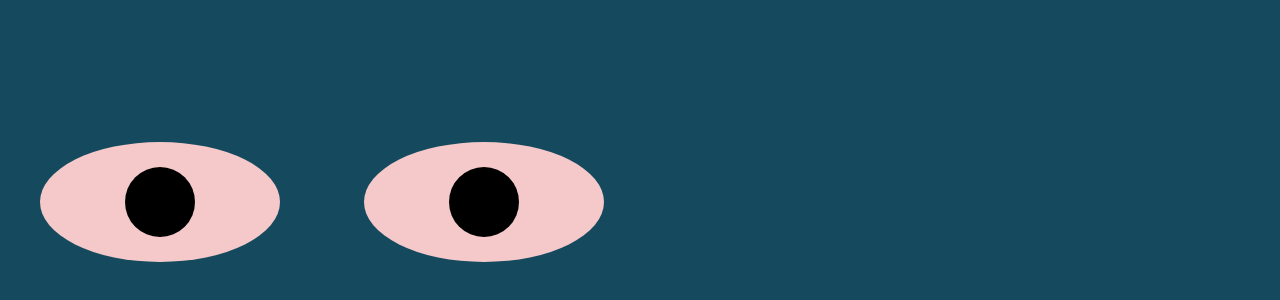
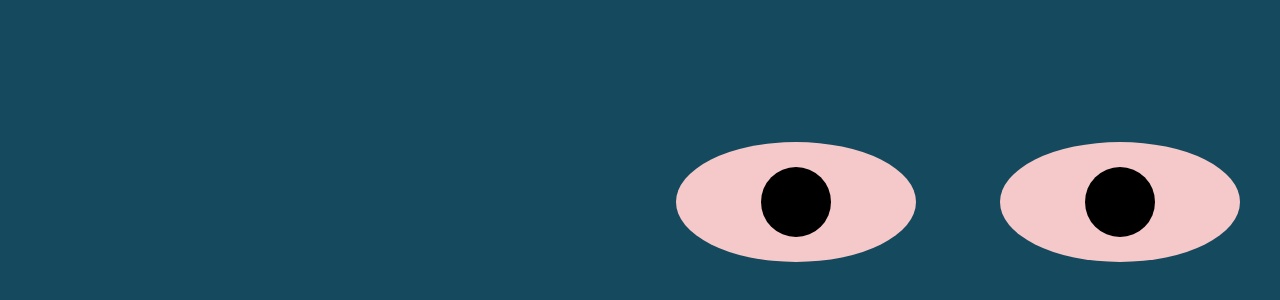
Before and after one commit to dice4207/Eye-excercise, a plain HTML site: page indes.html in a window 1280 px wide. Shown: the part 196-496 px from the top of the page. Drawn offline with Linux system fonts and the light colour scheme.

Commit message:
Update eyes.css

```diff
--- a/eyes.css
+++ b/eyes.css
@@ -9,7 +9,7 @@ body {
   top: 50%;
   transform: translateY(-50%);
   width: 100%;
-  text-align: cent;
+  text-align: right;
 }
 .eye {
   width: 240px;
```
